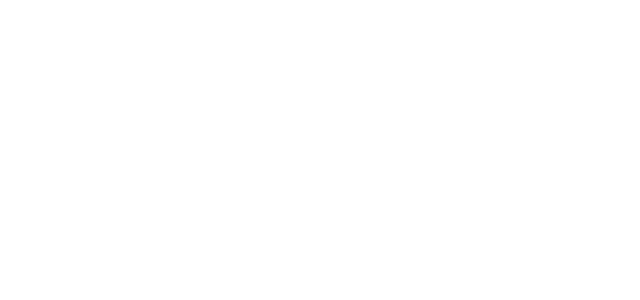
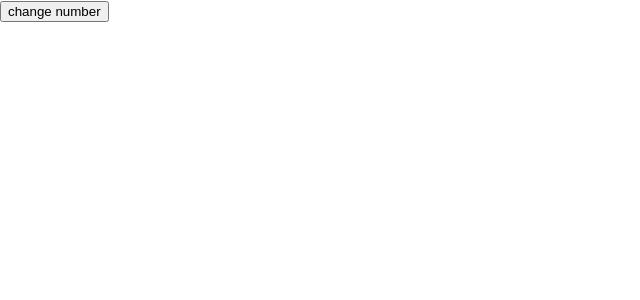
Before and after one commit to artt1c/react_demos, a React (Create React App) app: page / in a window 1280 px wide. Shown: the top 300 px of the page, without its empty margins (0-640 px from the left). Built offline with nearby package versions, Linux system fonts and the light colour scheme.

Commit message:
part 6 HOOKS | useEffect

```diff
--- a/src/App.tsx
+++ b/src/App.tsx
@@ -1,9 +1,20 @@
-import React, {FC} from 'react';
+import React, {FC, useEffect, useRef, useState} from 'react';
 import './App.css';
 
 const App: FC = ()=> {
+
+  const [number, setNumber] = useState<number>(0);
+
+
+  useEffect(() => {
+    console.log('work')
+  }, [number]);
+
   return (
     <>
+      <button onClick={() => {
+        setNumber(prevState => prevState + 1);
+      }}>change number</button>
 
     </>
   );
```
